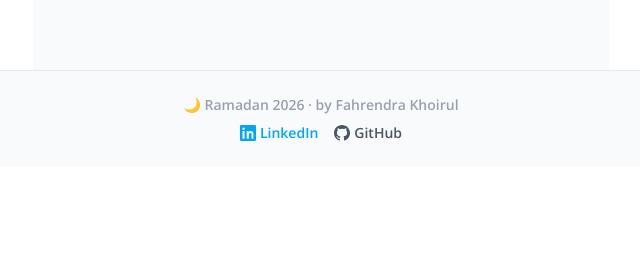
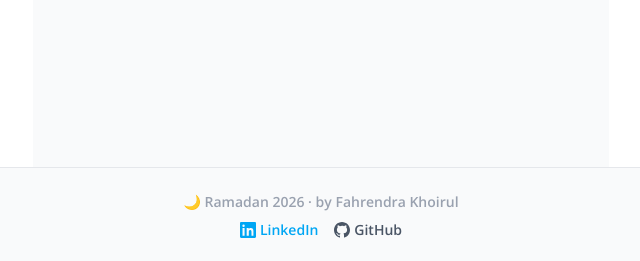
Before and after one commit to FahrendraKhoirul/tadarus-tracker, a React (Vite) app: page / in a window 1280 px wide. Shown: the part 633-894 px from the top of the page, without its empty margins (319-959 px from the left). Built offline with nearby package versions, Linux system fonts and the light colour scheme; no server answers; the database is empty.

Commit message:
fix footer

```diff
--- a/src/components/Footer.tsx
+++ b/src/components/Footer.tsx
@@ -1,6 +1,6 @@
 export default function Footer() {
   return (
-    <footer className="sticky bottom-0 w-full text-center py-6 text-sm text-gray-400 font-semibold border-t border-gray-200 bg-gray-50">
+    <footer className="mt-auto w-full text-center py-6 text-sm text-gray-400 font-semibold border-t border-gray-200 bg-gray-50">
       <p className="mb-2">🌙 Ramadan 2026 · by Fahrendra Khoirul</p>
       <div className="flex justify-center gap-4">
         <a
--- a/src/pages/Home.tsx
+++ b/src/pages/Home.tsx
@@ -15,7 +15,7 @@ export default function Home() {
   }, []);
 
   return (
-    <div className="max-w-xl mx-auto flex-col bg-gray-50 p-8 text-center h-screen">
+    <div className="max-w-xl mx-auto flex-col bg-gray-50 p-8 text-center min-h-screen">
       <p className="text-4xl font-bold text-gray-700 mb-2">Yuk Tadarus</p>
       <p className="text-xl font-semibold text-gray-500">
         Ajak teman, buat kelompok, dan saling jaga semangat sampai khatam.
```
